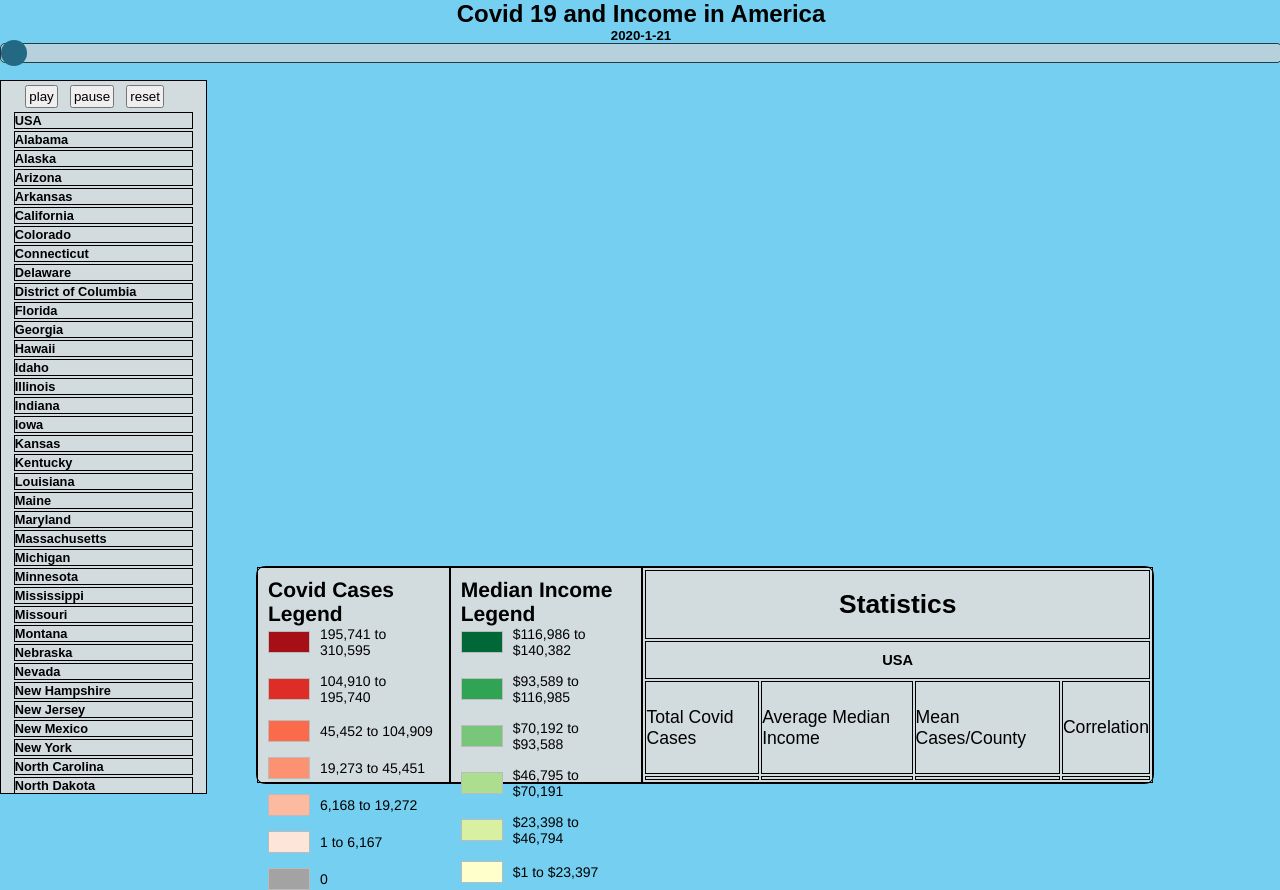
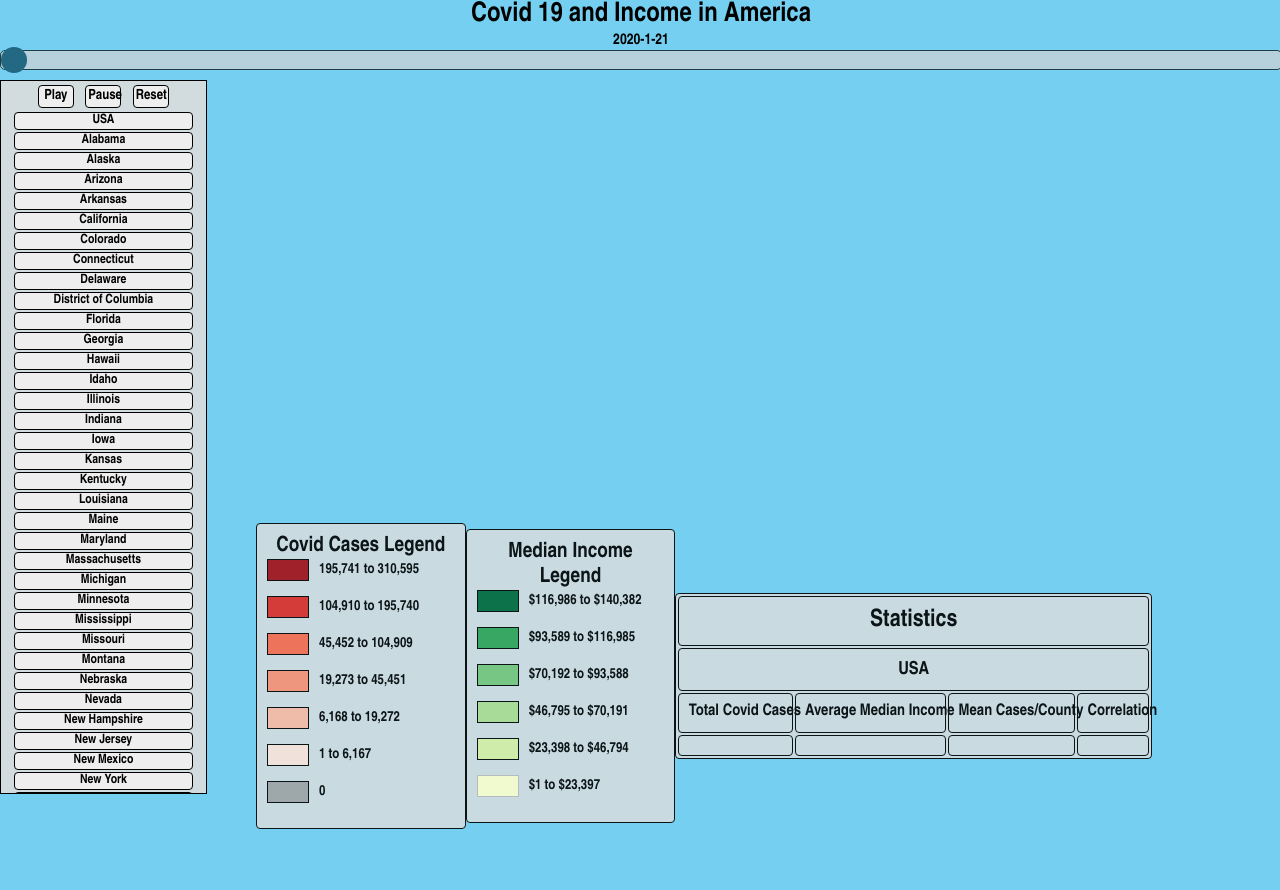
Before and after one commit to Frosty-Git/Fall2020_SE_Grp2, a website with bundled scripts: page Frontend/index.html in a window 1280 px wide. After the commit the page ends 829 px from the top, so only its background shows below. Built offline with nearby package versions, Linux system fonts and the light colour scheme; no server answers.

Commit message:
GUI update

```diff
--- a/Frontend/index.html
+++ b/Frontend/index.html
@@ -34,9 +34,9 @@
     <aside id ="sidebar">
         <!--Buttons to control the data-->
         <div class="timeControls">
-            <button class="btn-play" onclick="pressPlay()">play</button>
-            <button class="btn-pause" onclick="pressPause()">pause</button>
-            <button class="btn-stop" onclick="pressStop()" >reset</button>
+            <button class="btn-play" onclick="pressPlay()">Play</button>
+            <button class="btn-pause" onclick="pressPause()">Pause</button>
+            <button class="btn-stop" onclick="pressStop()" >Reset</button>
         </div>
 
         <!--List of States-->
@@ -106,37 +106,37 @@
         <div id="chart-legend" class="panel-body"><h2>Covid Cases Legend</h2>
             <div class="legend-value">
                 <!-- <img class="remove-btn" src="/images/remove.png" alt="rmv"/> -->
-                <div class="legend-block" style="background-color: rgb(165, 15, 21);"></div>
+                <div class="legend-block" style="background-color: rgb(165, 15, 21); border: black 1px solid;"></div>
                 195,741 to 310,595
             </div>
             <div class="legend-value">
                 <!-- <img class="remove-btn" src="/images/remove.png" alt="rmv"/>         -->
-                <div class="legend-block" style="background-color: rgb(222, 45, 38);"></div>
+                <div class="legend-block" style="background-color: rgb(222, 45, 38); border: black 1px solid;"></div>
                 104,910 to 195,740
             </div>
             <div class="legend-value">
                 <!-- <img class="remove-btn" src="/images/remove.png" alt="rmv"/>         -->
-                <div class="legend-block" style="background-color: rgb(251, 106, 74);"></div>
+                <div class="legend-block" style="background-color: rgb(251, 106, 74); border: black 1px solid;"></div>
                 45,452 to 104,909
             </div>
             <div class="legend-value">
                 <!-- <img class="remove-btn" src="/images/remove.png" alt="rmv"/>         -->
-                <div class="legend-block" style="background-color: rgb(252, 146, 114);"></div>
+                <div class="legend-block" style="background-color: rgb(252, 146, 114); border: black 1px solid;"></div>
                 19,273 to 45,451
             </div>
             <div class="legend-value">
                 <!-- <img class="remove-btn" src="/images/remove.png" alt="rmv"/>         -->
-                <div class="legend-block" style="background-color: rgb(252, 187, 161);"></div>
+                <div class="legend-block" style="background-color: rgb(252, 187, 161); border: black 1px solid;"></div>
                 6,168 to 19,272
             </div>
             <div class="legend-value">
                 <!-- <img class="remove-btn" src="/images/remove.png" alt="rmv"/>         -->
-                <div class="legend-block" style="background-color: rgb(254, 229, 217);"></div>
+                <div class="legend-block" style="background-color: rgb(254, 229, 217); border: black 1px solid;"></div>
                 1 to 6,167
             </div>
             <div class="legend-value">
                 <!-- <img class="remove-btn" src="/images/remove.png" alt="rmv"/>         -->
-                <div class="legend-block" style="background-color: rgb(163, 163, 163);"></div>
+                <div class="legend-block" style="background-color: rgb(163, 163, 163); border: black 1px solid;"></div>
                 0
             </div>
         </div>
@@ -144,27 +144,27 @@
         <div id="chart-legend" class="panel-body"><h2>Median Income Legend</h2>
             <div class="legend-value">
                 <!-- <img class="remove-btn" src="/images/remove.png" alt="rmv"/> -->
-                <div class="legend-block" style="background-color: rgb(0, 104, 55);"></div>
+                <div class="legend-block" style="background-color: rgb(0, 104, 55); border: black 1px solid;"></div>
                 $116,986 to $140,382
             </div>
             <div class="legend-value">
                 <!-- <img class="remove-btn" src="/images/remove.png" alt="rmv"/>         -->
-                <div class="legend-block" style="background-color: rgb(49, 163, 84);"></div>
+                <div class="legend-block" style="background-color: rgb(49, 163, 84); border: black 1px solid;"></div>
                 $93,589 to $116,985
             </div>
             <div class="legend-value">
                 <!-- <img class="remove-btn" src="/images/remove.png" alt="rmv"/>         -->
-                <div class="legend-block" style="background-color: rgb(120, 198, 121);"></div>
+                <div class="legend-block" style="background-color: rgb(120, 198, 121); border: black 1px solid;"></div>
                 $70,192 to $93,588
             </div>
             <div class="legend-value">
                 <!-- <img class="remove-btn" src="/images/remove.png" alt="rmv"/>         -->
-                <div class="legend-block" style="background-color: rgb(173, 221, 142);"></div>
+                <div class="legend-block" style="background-color: rgb(173, 221, 142); border: black 1px solid;"></div>
                 $46,795 to $70,191
             </div>
             <div class="legend-value">
                 <!-- <img class="remove-btn" src="/images/remove.png" alt="rmv"/>         -->
-                <div class="legend-block" style="background-color: rgb(217, 240, 163);"></div>
+                <div class="legend-block" style="background-color: rgb(217, 240, 163); border: black 1px solid;"></div>
                 $23,398 to $46,794
             </div>
             <div class="legend-value">
--- a/Frontend/src/buttons.js
+++ b/Frontend/src/buttons.js
@@ -129,7 +129,8 @@ async function resetDate() {
  */
 function resetUSA() {
     removeCurrentOutline();
-    mymap.setView([39.056882, -98.407468], 5);
+    mymap.setView([36.798352, -104.633782], 5);
+    //mymap.setView([39.056882, -98.407468], 5);
     //mymap.flyTo([39.056882, -98.407468], 5);
     setCurrentStateUsa()
 }
--- a/Frontend/src/main.js
+++ b/Frontend/src/main.js
@@ -46,8 +46,8 @@ const dateString = dateStringFromMilli(Date.parse(date));
                     maxBounds: L.latLngBounds(L.latLng(73.65, -180.00), L.latLng(10.50, -50.11)),
                     layers: [covid],
                     zoomControl: false
-                }).setView([39.056882, -98.407468], 5);
-
+                }).setView([36.798352, -104.633782], 5);
+                //setView([39.056882, -98.407468], 5);
                 osm.addTo(mymap);
                 /* End Create Leaflet Map */
 
--- a/Frontend/style.css
+++ b/Frontend/style.css
@@ -7,7 +7,7 @@
 body{
     background: rgb(117, 207, 240, 1);
     color: black;
-    font-family: Arial, Helvetica Neue, sans-serif;
+    font-family: 'Arial Narrow','Franklin Gothic Medium', sans-serif;
 }
 
 #mapid {
@@ -39,20 +39,36 @@ button{
 }
 
 .states{
+    font-family: 'Arial Narrow','Franklin Gothic Medium', sans-serif;
+    font-size: 22;
+    text-align:center;
     color: #000000;
     font-weight: bold;
     font-size: 1vw;
     cursor: pointer;
 }
 
+.states:hover{
+    scroll-behavior: smooth;
+}
+
 .states li{
+    background-color: #eeeeee;
     border: 1px solid black;
+    border-radius: 4px;
     margin-left: 1vw;
     margin-right: 1vw;
     margin-bottom: .25vh;
 }
 
+.states li:hover{
+    color: white;
+    background-color: #a3a3a3;
+}
+
 header{
+    font-family: 'Arial Narrow','Franklin Gothic Medium', sans-serif;
+    font-size: 18px;
     position: absolute;
     z-index: 500;
     text-align: center;
@@ -102,28 +118,103 @@ header{
     cursor: pointer; /* Cursor on hover */
   }
 
+.btn-play {
+    font-family: 'Arial Narrow','Franklin Gothic Medium', sans-serif;
+    font-size: 14px;
+    font-weight: bold;
+    background-color:#eeeeee;
+    color: black;
+    border: 1px solid black;
+    border-radius: 4px;
+    width: 22%;
+    margin-left: 10%;
+}
+.btn-play:hover {
+    box-shadow: 0 3px 3px 0 rgba(0,0,0,0.24), 0 3px 3px 0 rgba(0,0,0,0.19);
+    background-color: #78c679; /* #a3a3a3 for gray match to States */
+    color: black
+}
+.btn-pause {
+    font-family: 'Arial Narrow','Franklin Gothic Medium', sans-serif;
+    font-size: 14px;
+    font-weight: bold;
+    background-color:#eeeeee;
+    color: black;
+    border: 1px solid black;
+    border-radius: 4px;
+    width: 22%
+}
+.btn-pause:hover {
+    box-shadow: 0 3px 3px 0 rgba(0,0,0,0.24), 0 3px 3px 0 rgba(0,0,0,0.19);
+    background-color: #ffffcc; /* #a3a3a3 for gray match to States */
+    color: black
+}
+.btn-stop {
+    font-family: 'Arial Narrow','Franklin Gothic Medium', sans-serif;
+    font-size: 14px;
+    font-weight: bold;
+    background-color:#eeeeee;
+    color: black;
+    border: 1px solid black;
+    border-radius: 4px;
+    width: 22%
+}
+.btn-stop:hover {
+    box-shadow: 0 3px 3px 0 rgba(0,0,0,0.24), 0 3px 3px 0 rgba(0,0,0,0.19);
+    background-color: #de2d26; /* #a3a3a3 for gray match to States */
+    color: black
+}
+
 /* FOOTER */
 footer{
-    border: 1px solid black;
+    align-items: center;
+    justify-content: space-evenly;
     width: 70%;
     height: 27%;
     left: 20vw;
     bottom: 2vh;
     display: flex;
     position: absolute;
-    justify-content: space-evenly;
     font-size: 110%;
     z-index: 500;
     border-radius: 0.5em;
-    background-color: rgba(221, 221, 221, 0.90);
+    /* border: 1px solid black;
+     background-color: rgba(221, 221, 221, 0.90);
+     opacity: 95%; /*
+
     /*background-color: blueviolet;
    /* border: 1px solid red;*/
 }
 
-table, th, td{
+#statisticsBlock {
+    position: relative;
+    left: 0px;
+}
+
+table{
+        /* position: center; */
+        background-color: rgba(221, 221, 221, 0.90);
+        border-radius: 4px;
+        opacity: 90%;
+        text-align: center;
         border: 1px solid black;
+        font-family: 'Arial Narrow','Franklin Gothic Medium', sans-serif;
+        font-weight: bold;
+        font-size: 16px;
+        /* font-size: 110%; */
+}
+
+.statCurrentState{
+    font-size: 18px;
+}
+
+th, td{
+        border: 1px solid black;
+        white-space: nowrap;
+        border-radius: 4px;
         position: center;
-        /* font-size: 110%; */
+        text-align: center;
+        padding: 2%;
 }
 
 ul, h2{
@@ -135,11 +226,19 @@ ul, h2{
 
 }
 
+.panel-body {
+    background-color: rgba(221, 221, 221, 0.90);
+    border-radius: 4px;
+    opacity: 90%;
+    text-align: center;
+}
+
 #chart-legend {
     width:200px;
     padding:10px;
     border:black 1px solid;
-    font-family: "Helvetica Neue",Helvetica,Arial,sans-serif;
+    font-family: 'Arial Narrow','Franklin Gothic Medium', sans-serif;
+    font-weight: bold;
     font-size: 14px;
 }
 
@@ -161,7 +260,7 @@ ul, h2{
     /* height:20px; */
     /* min-width:40px; */
     /* margin-right:10px; */
-}
+/*}
 
 
 
```
